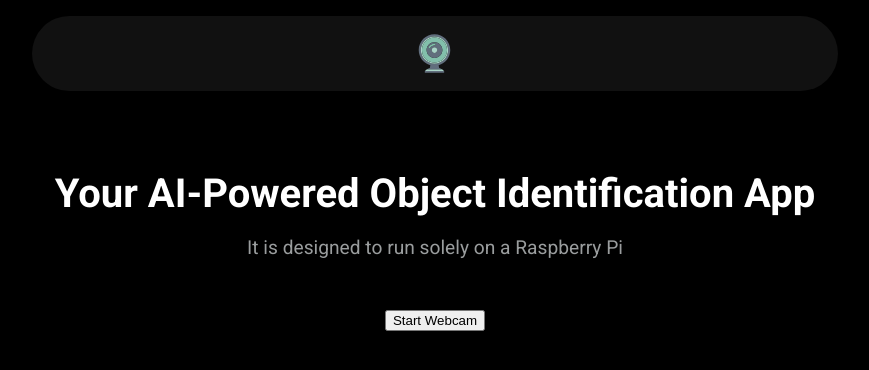
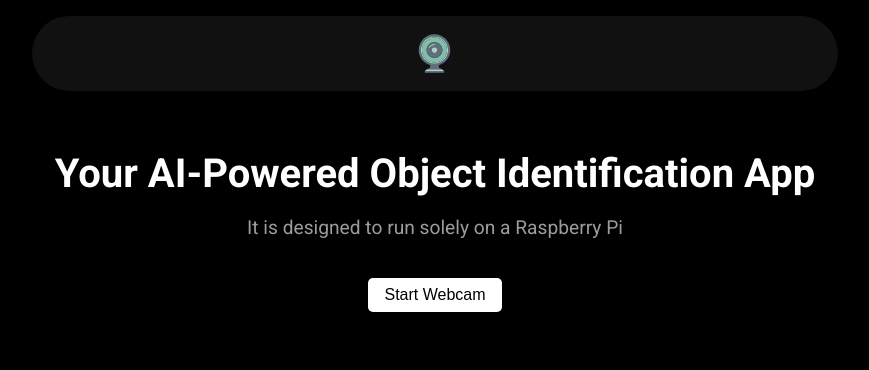
Before and after one commit to dmisa/iot-object-detection-app, a Vue app in the folder frontend/: page / in a window 1280 px wide. Shown: the top 370 px of the page, without its empty margins (205-1074 px from the left). Built offline with nearby package versions, Linux system fonts and the light colour scheme.

Commit message:
Improve file structure, create button style

```diff
--- a/frontend/src/App.vue
+++ b/frontend/src/App.vue
@@ -1,62 +1,24 @@
 <template>
 		<AppHeader />
+        <HeroIntro />
 		<WebcamApp />
 </template>
 
 <script>
-	import AppHeader from "./components/AppHeader.vue";
-	import WebcamApp from "./components/WebcamApp.vue";
+	import AppHeader from "./components/header/AppHeader.vue";
+	import WebcamApp from "./components/webcam/WebcamApp.vue";
+    import HeroIntro from "./components/hero/HeroIntro.vue";
 
 	export default {
 		name: "App",
 		components: {
 			WebcamApp,
-			AppHeader
+			AppHeader,
+            HeroIntro
 		},
 	};
 </script>
 
 <style>
     @import url('https://fonts.googleapis.com/css2?family=Roboto:ital,wght@0,100..900;1,100..900&display=swap');
-
-    :root {
-        /* Color variables */
-        --primary-color: #2c3e50;
-        --secondary-color: #34495e;
-        --background-color: black;
-        --text-color: white;
-        --muted-text-color: #9A9D9E;
-
-        /* Spacing variables */
-        --padding-small: 0.5rem;
-        --padding-medium: 1rem;
-        --padding-large: 2rem;
-
-        /* Font sizes */
-        --font-size-small: 0.9rem;
-        --font-size-medium: 1rem;
-        --font-size-large: 1.5rem;
-        --font-size-heading: 2.5rem;
-
-        /* Border radius */
-        --border-radius: 5px;
-    }
-
-    body {
-        margin: 0;
-        padding: 0;
-        background-color: var(--background-color);
-        color: var(--text-color);
-        font-family: Roboto, Helvetica, Arial, sans-serif;
-    }
-
-    #app {
-        -webkit-font-smoothing: antialiased;
-        -moz-osx-font-smoothing: grayscale;
-        text-align: center;
-        @media (min-width: 1024px) {
-            max-width: 70%;
-            margin: 0 auto;
-        }
-    }
 </style>
--- /dev/null
+++ b/frontend/src/assets/styles/global.css
@@ -0,0 +1,57 @@
+:root {
+    /* Color variables */
+    --primary-color: #2c3e50;
+    --secondary-color: #34495e;
+    --background-color: black;
+    --text-color: white;
+    --muted-text-color: #9A9D9E;
+
+    /* Spacing variables */
+    --padding-small: 0.5rem;
+    --padding-medium: 1rem;
+    --padding-large: 2rem;
+
+    /* Font sizes */
+    --font-size-small: 0.9rem;
+    --font-size-medium: 1rem;
+    --font-size-large: 1.5rem;
+    --font-size-heading: 2.5rem;
+
+    /* Border radius */
+    --border-radius: 5px;
+}
+
+body {
+    margin: 0;
+    padding: 0;
+    background-color: var(--background-color);
+    color: var(--text-color);
+    font-family: Roboto, Helvetica, Arial, sans-serif;
+}
+
+#app {
+    -webkit-font-smoothing: antialiased;
+    -moz-osx-font-smoothing: grayscale;
+    text-align: center;
+    @media (min-width: 1024px) {
+        max-width: 70%;
+        margin: 0 auto;
+    }
+}
+
+button.primary {
+    background-color: var(--text-color);
+    color: var(--background-color);
+    padding: var(--padding-small) var(--padding-medium);
+    border: none;
+    border-radius: var(--border-radius);
+    font-size: var(--font-size-medium);
+    cursor: pointer;
+    transition: background-color 0.3s ease;
+    margin-bottom: 1rem;
+}
+
+button.primary:hover {
+    background-color: var(--primary-color);
+    color: var(--text-color);
+}
--- a/frontend/src/components/AppHeader.vue
+++ b/frontend/src/components/header/AppHeader.vue
@@ -1,6 +1,6 @@
 <template>
     <div class="header">
-        <img src="../assets/logo.svg" alt="Logo" class="logo" />
+        <img src="../../assets/logo.svg" alt="Logo" class="logo" />
     </div>
 </template>
 
--- a/frontend/src/components/HeroIntro.vue
+++ b/frontend/src/components/hero/HeroIntro.vue
@@ -21,7 +21,7 @@
         text-align: center;
         color: white;
         font-family: 'Roboto', sans-serif;
-        padding: 2rem;
+        padding: 2rem 0 0 0;
     }
 
     h1 {
--- a/frontend/src/components/WebcamApp.vue
+++ b/frontend/src/components/webcam/WebcamApp.vue
@@ -1,8 +1,7 @@
 <template>
   <div class="webcam-app">
-    <HeroIntro />
     <div class="webcam-controls">
-      <button @click="toggleWebcam" class="toggle-webcam-button">
+      <button @click="toggleWebcam" class="toggle-webcam-button primary">
         {{ isWebcamActive ? "Stop Webcam" : "Start Webcam" }}
       </button>
     </div>
@@ -21,14 +20,12 @@
 </template>
 
 <script>
-import HeroIntro from "./HeroIntro.vue";
 import WebcamFeed from "./WebcamFeed.vue";
 
 export default {
   name: "WebcamApp",
   components: {
     WebcamFeed,
-    HeroIntro,
   },
   data() {
     return {
--- a/frontend/src/components/WebcamFeed.vue
+++ b/frontend/src/components/webcam/WebcamFeed.vue
@@ -7,7 +7,7 @@
 </template>
 
 <script>
-import { getRandomColor } from "../utils/labelColors";
+import { getRandomColor } from "../../utils/labelColors";
 
 export default {
   name: "WebcamFeed",
@@ -134,7 +134,7 @@
   position: absolute;
   top: 0;
   left: 0;
-  width: 80%;
+  width: 100%;
   max-width: 640px;
 }
 </style>
--- a/frontend/src/main.js
+++ b/frontend/src/main.js
@@ -1,4 +1,5 @@
 import { createApp } from 'vue'
 import App from './App.vue'
+import './assets/styles/global.css';
 
 createApp(App).mount('#app')
--- a/frontend/src/utils/labelColors.js
+++ b/frontend/src/utils/labelColors.js
@@ -1,4 +1,3 @@
-  // Function to generate a random color for labels not in the mapping
 function getRandomColor() {
 return `#${Math.floor(Math.random() * 16777215).toString(16)}`;
 }
```
